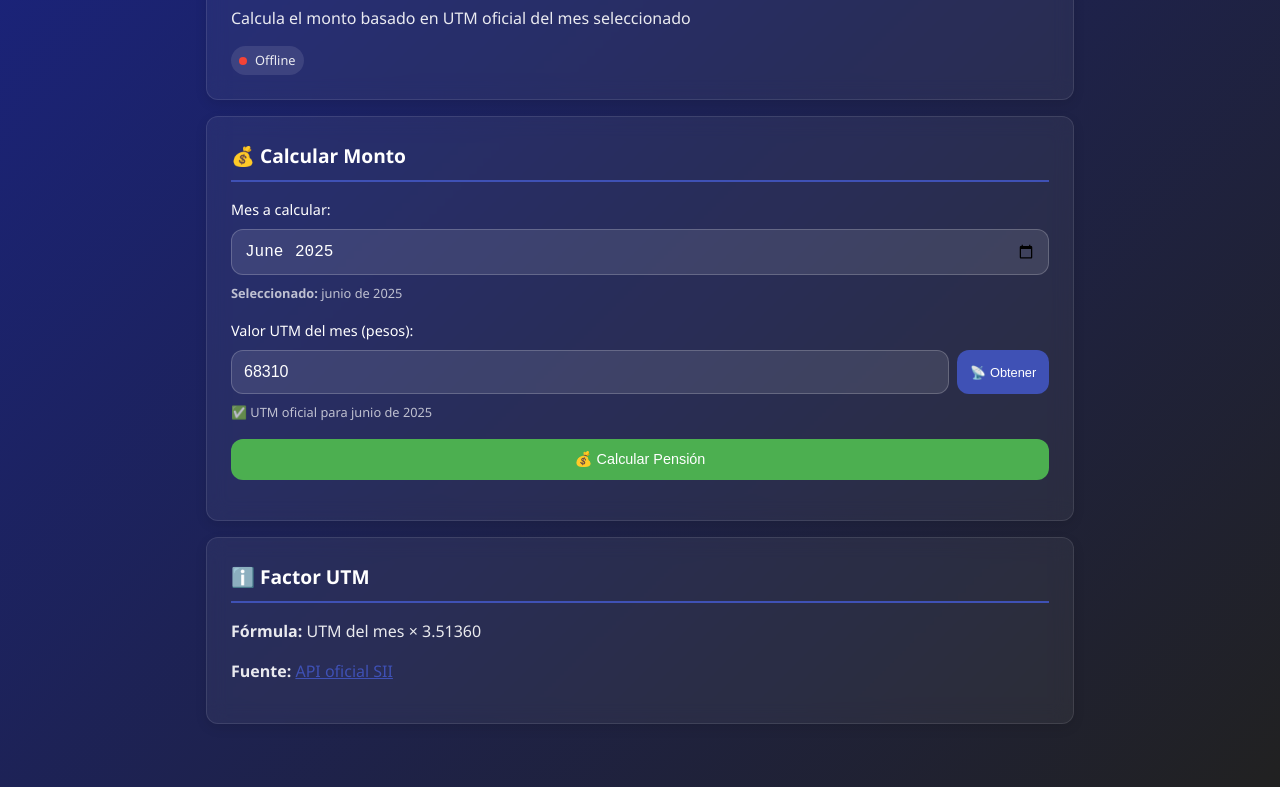
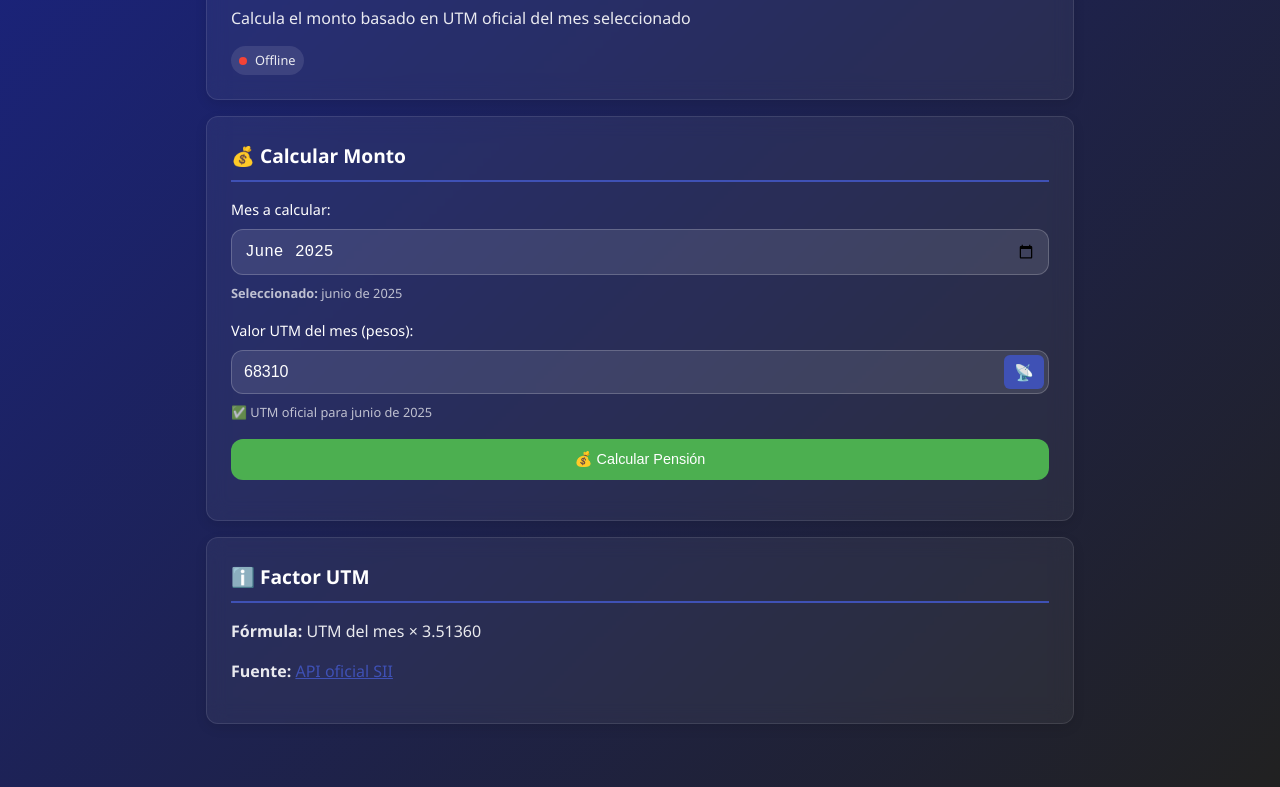
Before and after one commit to Henzp/pension-app, a website: page public/calculadora.html in a window 1280 px wide. Shown: the part 150-937 px from the top of the page. Drawn offline with Linux system fonts and the light colour scheme; no server answers.

Commit message:
Actualización v2.4: Mejora en botones ACT

```diff
--- a/public/calculadora.html
+++ b/public/calculadora.html
@@ -74,18 +74,15 @@
                             </small>
                         </div>
 
+                        <!-- OPCIÓN 4: Botón integrado al input -->
                         <div class="form-group">
                             <label for="valorUTM">Valor UTM del mes (pesos):</label>
-
-                            <!-- BOTÓN ARREGLADO CON MEJOR CSS -->
-                            <div class="input-button-group">
+                            <div class="input-with-button">
                                 <input type="number" id="valorUTM" class="form-control" placeholder="68310" required readonly>
-                                <button type="button" class="btn btn-primary btn-responsive btn-compact" onclick="obtenerUTMDelMes()">
-                                    <span>📡</span>
-                                    <span class="hide-on-small">Obtener</span>
+                                <button type="button" id="btnObtenerUTM" onclick="obtenerUTMDelMes()" title="Obtener UTM oficial">
+                                    📡
                                 </button>
                             </div>
-
                             <small id="fuenteUTM" style="color: rgba(255,255,255,0.7); font-size: 0.8rem; margin-top: 0.5rem; display: block;"></small>
                         </div>
 
@@ -131,23 +128,48 @@
         </div>
     </main>
 
-    <!-- CSS adicional para ocultar texto en pantallas muy pequeñas -->
+    <!-- CSS para el botón integrado -->
     <style>
-        @media (max-width: 400px) {
-            .hide-on-small {
-                display: none;
+        .input-with-button {
+            position: relative;
         }
 
-            .btn-compact {
-                min-width: 50px !important;
-                padding: 0.75rem 0.5rem !important;
-            }
+        .input-with-button input {
+            padding-right: 50px;
         }
 
-        @media (min-width: 401px) {
-            .hide-on-small {
-                display: inline;
+        .input-with-button button {
+            position: absolute;
+            right: 5px;
+            top: 50%;
+            transform: translateY(-50%);
+            background: #3f51b5;
+            color: white;
+            border: none;
+            border-radius: 6px;
+            width: 40px;
+            height: 34px;
+            cursor: pointer;
+            font-size: 1rem;
+            display: flex;
+            align-items: center;
+            justify-content: center;
+            transition: all 0.3s ease;
         }
+
+        .input-with-button button:hover {
+            background: #303f9f;
+            transform: translateY(-50%) scale(1.05);
+        }
+
+        .input-with-button button:active {
+            transform: translateY(-50%) scale(0.95);
+        }
+
+        .input-with-button button:disabled {
+            background: #666;
+            cursor: not-allowed;
+            transform: translateY(-50%) scale(1);
         }
     </style>
 
@@ -155,31 +177,20 @@
     <script src="/js/app.js"></script>
     <script src="/js/utm-api.js"></script>
     <script>
+        // [Mismo JavaScript que antes, sin cambios]
         document.addEventListener('DOMContentLoaded', function() {
-            console.log('🧮 Calculadora simplificada cargada');
-
-            // Marcar navegación activa
+            console.log('🧮 Calculadora con botón integrado');
             setActiveNavItem();
-
-            // Establecer mes actual
             const mesActual = new Date().toISOString().slice(0, 7);
             document.getElementById('mesCalculo').value = mesActual;
-
-            // Actualizar información del mes
             actualizarMesSeleccionado();
-
-            // Verificar conexión
             verificarEstadoConexion();
-
-            // Obtener UTM del mes actual automáticamente
             obtenerUTMDelMes();
 
-            // Listeners
             document.getElementById('mesCalculo').addEventListener('change', function() {
                 actualizarMesSeleccionado();
-                // Limpiar UTM cuando cambia el mes
                 document.getElementById('valorUTM').value = '';
-                document.getElementById('fuenteUTM').textContent = 'Selecciona "Obtener UTM" para el nuevo mes';
+                document.getElementById('fuenteUTM').textContent = 'Toca 📡 para obtener UTM del nuevo mes';
                 document.getElementById('resultadoCalculo').style.display = 'none';
             });
 
@@ -190,16 +201,13 @@
         });
 
         function setActiveNavItem() {
-            document.querySelectorAll('.nav-link').forEach(link => {
-                link.classList.remove('active');
-            });
+            document.querySelectorAll('.nav-link').forEach(link => link.classList.remove('active'));
             document.getElementById('nav-calc').classList.add('active');
         }
 
         async function verificarEstadoConexion() {
             const statusDot = document.getElementById('statusDot');
             const statusText = document.getElementById('statusText');
-
             try {
                 if (typeof UTMAPI !== 'undefined') {
                     await UTMAPI.obtenerUTMActual();
@@ -217,7 +225,6 @@
         function actualizarMesSeleccionado() {
             const mesInput = document.getElementById('mesCalculo');
             const mesValue = mesInput.value;
-
             if (mesValue) {
                 const mesFormateado = formatearMes(mesValue);
                 document.getElementById('mesSeleccionado').textContent = mesFormateado;
@@ -225,17 +232,14 @@
         }
 
         async function obtenerUTMDelMes() {
-            const btn = event?.target;
-            const textOriginal = btn?.innerHTML;
+            const btn = document.getElementById('btnObtenerUTM');
+            const textOriginal = btn.innerHTML;
 
             try {
-                if (btn) {
-                    btn.innerHTML = '<span>🔄</span><span class="hide-on-small">Cargando</span>';
+                btn.innerHTML = '🔄';
                 btn.disabled = true;
-                }
 
                 const mesSeleccionado = document.getElementById('mesCalculo').value;
-
                 if (!mesSeleccionado) {
                     mostrarAlerta('❌ Selecciona un mes primero', 'danger');
                     return;
@@ -245,25 +249,19 @@
                     throw new Error('API UTM no disponible');
                 }
 
-                // Obtener UTM específica del mes seleccionado
                 const utm = await UTMAPI.obtenerUTMPorMes(mesSeleccionado);
-
                 document.getElementById('valorUTM').value = Math.round(utm);
                 document.getElementById('fuenteUTM').textContent = `✅ UTM oficial para ${formatearMes(mesSeleccionado)}`;
-
                 mostrarAlerta(`✅ UTM obtenida: $${Math.round(utm).toLocaleString('es-CL')}`, 'success');
 
             } catch (error) {
                 console.error('❌ Error obteniendo UTM:', error);
                 mostrarAlerta('❌ Error obteniendo UTM. Ingresa manualmente.', 'danger');
                 document.getElementById('fuenteUTM').textContent = 'Error - Ingresa valor manualmente';
-                // Permitir edición manual
                 document.getElementById('valorUTM').readOnly = false;
             } finally {
-                if (btn) {
                 btn.innerHTML = textOriginal;
                 btn.disabled = false;
-                }
             }
         }
 
@@ -271,7 +269,6 @@
             try {
                 const mesInput = document.getElementById('mesCalculo');
                 const valorUTMInput = document.getElementById('valorUTM');
-
                 const mes = mesInput.value;
                 const valorUTM = parseFloat(valorUTMInput.value);
 
@@ -283,7 +280,6 @@
                 const factorUTM = 3.51360;
                 const montoCalculado = Math.round(valorUTM * factorUTM);
 
-                // Mostrar resultado
                 document.getElementById('mesCalculado').textContent = formatearMes(mes).split(' ')[0];
                 document.getElementById('utmUsada').textContent = formatearPesos(valorUTM);
                 document.getElementById('montoCalculado').textContent = formatearPesos(montoCalculado);
@@ -299,29 +295,19 @@
         }
 
         function formatearPesos(cantidad) {
-            return new Intl.NumberFormat('es-CL', {
-                style: 'currency',
-                currency: 'CLP',
-                minimumFractionDigits: 0
-            }).format(cantidad);
+            return new Intl.NumberFormat('es-CL', { style: 'currency', currency: 'CLP', minimumFractionDigits: 0 }).format(cantidad);
         }
 
         function formatearMes(mesAno) {
             if (!mesAno) return '-';
-
             const [ano, mes] = mesAno.split('-');
             const fecha = new Date(ano, mes - 1);
-            return fecha.toLocaleDateString('es-CL', {
-                year: 'numeric',
-                month: 'long'
-            });
+            return fecha.toLocaleDateString('es-CL', { year: 'numeric', month: 'long' });
         }
 
         function mostrarAlerta(mensaje, tipo = 'info') {
             const alertaExistente = document.querySelector('.alert');
-            if (alertaExistente) {
-                alertaExistente.remove();
-            }
+            if (alertaExistente) alertaExistente.remove();
 
             const alerta = document.createElement('div');
             alerta.className = `alert alert-${tipo}`;
@@ -330,11 +316,7 @@
             const container = document.querySelector('.container');
             container.insertBefore(alerta, container.firstChild);
 
-            setTimeout(() => {
-                if (alerta.parentNode) {
-                    alerta.remove();
-                }
-            }, 4000);
+            setTimeout(() => { if (alerta.parentNode) alerta.remove(); }, 4000);
         }
     </script>
 </body>
```
Lines whose indentation alone changed are shown as unchanged.
